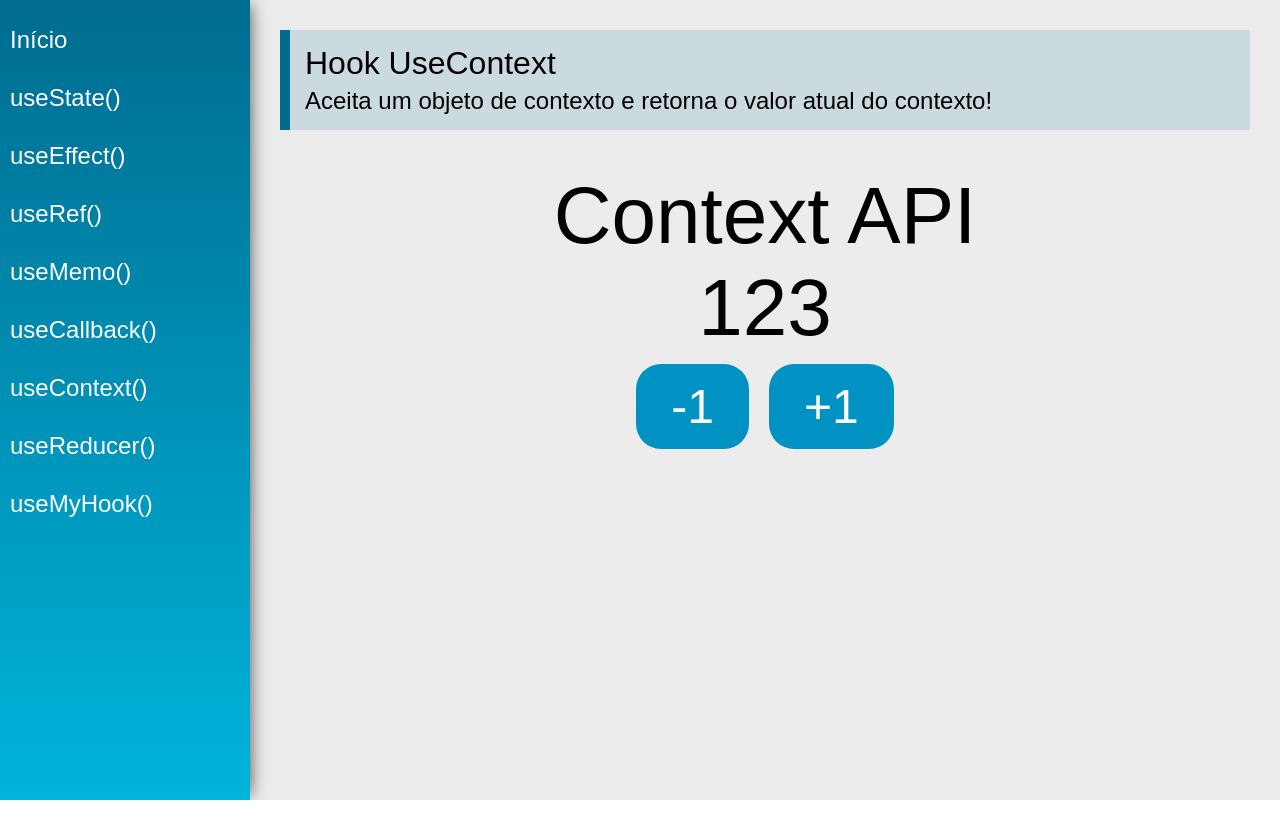
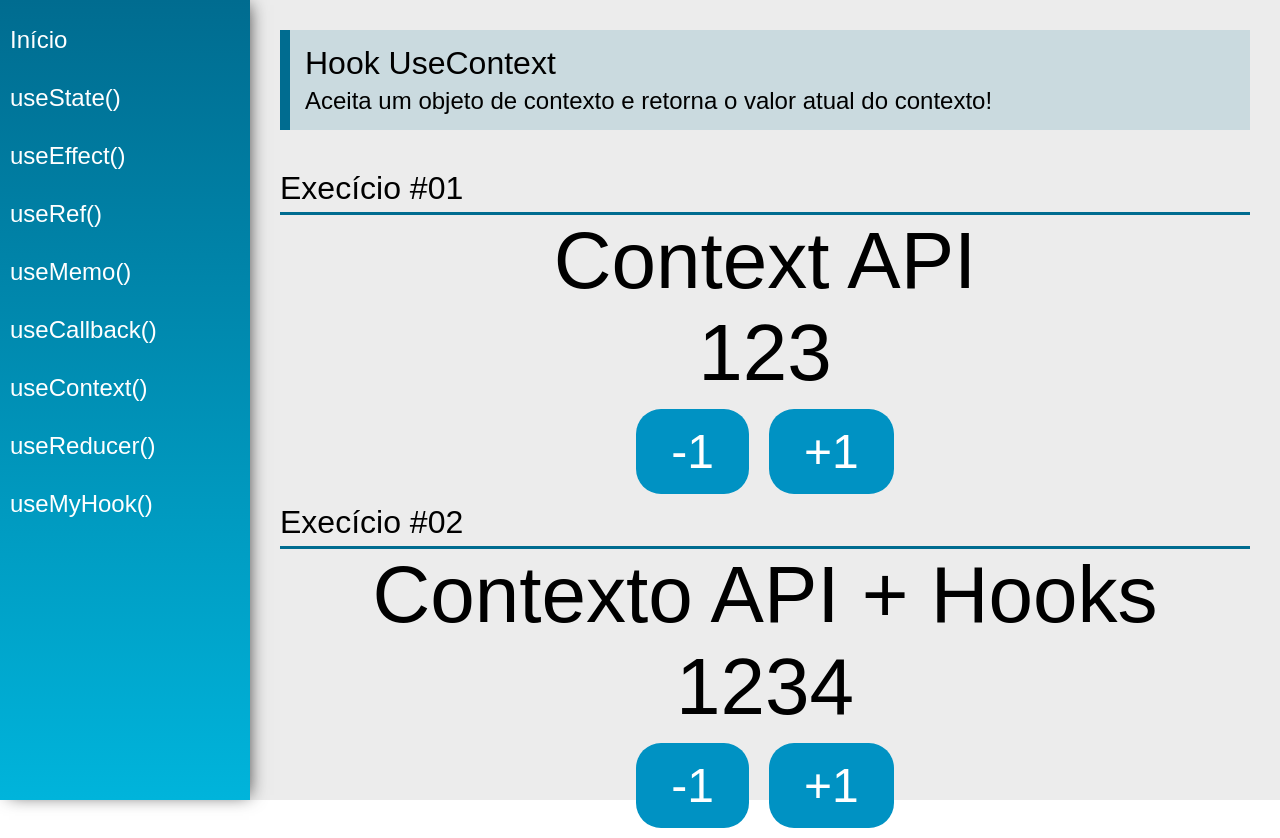
Before and after one commit to Ricardo-Lucena-Clear/-React-Hooks, a React (Create React App) app: page /useContext in a window 1280 px wide. Before the commit the page ends 800 px from the top, so only its background shows below. Built offline with nearby package versions, Linux system fonts and the light colour scheme.

Commit message:
useContext #02

```diff
--- /dev/null
+++ b/src/data/Store.jsx
@@ -0,0 +1,29 @@
+import React, { useState } from "react";
+
+const initialState = {
+    number: 1234,
+    text: "Contexto API + Hooks"
+}
+export const appContext = React.createContext(initialState)
+
+const Store = props => {
+    const [state,setState]= useState(initialState)
+    function updateState(key, value){
+        setState({
+            ...state,
+            [key]:value
+        })
+    }
+    return (
+        <appContext.Provider value={{
+            number:state.number,
+            text: state.text,
+            setNumber: n=> updateState("number", n),
+            setText: t=> updateState("text", t),
+
+        }}>
+            {props.children}
+        </appContext.Provider>
+    )
+}
+export default Store
--- a/src/views/App.jsx
+++ b/src/views/App.jsx
@@ -5,12 +5,14 @@ import { BrowserRouter as Router } from  'react-router-dom'
 import Menu from '../components/layout/Menu'
 import Content from '../components/layout/Content'
 import DataContext,{ data } from '../data/DataContext'
+import Store from "../data/Store"
 
 const App = props => {
     const [state, setState] = useState(data)
 /*  value= {{state, setState}}  (duas chaves no mesmo lugar servem para substituir o uso de (:) exemplos:
 state:state, setState:setState */
     return (
+        <Store>
         <DataContext.Provider value= {{state, setState}}>
        <div className="App">
                     <Router>
@@ -19,7 +21,7 @@ state:state, setState:setState */
                     </Router>
                 </div>
         </DataContext.Provider>
-
+        </Store>
     )
 }
 
--- a/src/views/examples/UseContext.jsx
+++ b/src/views/examples/UseContext.jsx
@@ -1,37 +1,58 @@
 import React, { useContext } from 'react'
 import PageTitle from '../../components/layout/PageTitle'
+import SectionTitle from '../../components/layout/SectionTitle'
 import DataContext from '../../data/DataContext'
+import { appContext } from '../../data/Store'
 
 const UseContext = (props) => {
-
-    const context = useContext(DataContext)
-
+    const { state, setState } = useContext(DataContext)
     function addNumber(delta) {
-        context.setState({
-            ...context.state,
-            number: context.state.number + delta
+        setState({
+            ...state,
+            number: state.number + delta,
         })
     }
-
+    const { number, text, setNumber } = useContext(appContext)
     return (
         <div className="UseContext">
             <PageTitle
                 title="Hook UseContext"
-                subtitle="Aceita um objeto de contexto e retorna o valor atual do contexto!" />
-        <div className="center">
-            <span className="text">{context.state.text}</span>
-            <span className="text">{context.state.number}</span>
+                subtitle="Aceita um objeto de contexto e retorna o valor atual do contexto!"
+            />
 
-            <div>
-                <button className="btn"
-                onClick={() => addNumber(-1)}>-1</button>
-                <button className="btn"
-                onClick={() => addNumber(1)}>+1</button>
+            <SectionTitle title="Execício #01" />
+            <div className="center">
+                <span className="text">{state.text}</span>
+                <span className="text">{state.number}</span>
+
+                <div>
+                    <button className="btn" onClick={() => addNumber(-1)}>
+                        -1
+                    </button>
+                    <button className="btn" onClick={() => addNumber(1)}>
+                        +1
+                    </button>
+                </div>
             </div>
-        </div>
 
+            <SectionTitle title="Execício #02" />
+            <div className="center">
+                <span className="text">{text}</span>
+                <span className="text">{number}</span>
+                <div>
+                    <button
+                        className="btn"
+                        onClick={() => setNumber(number - 1)}>
+                        -1
+                    </button>
+                    <button
+                        className="btn"
+                        onClick={() => setNumber(number + 1)}>
+                        +1
+                    </button>
+                </div>
+            </div>
         </div>
     )
 }
-
 export default UseContext
```
